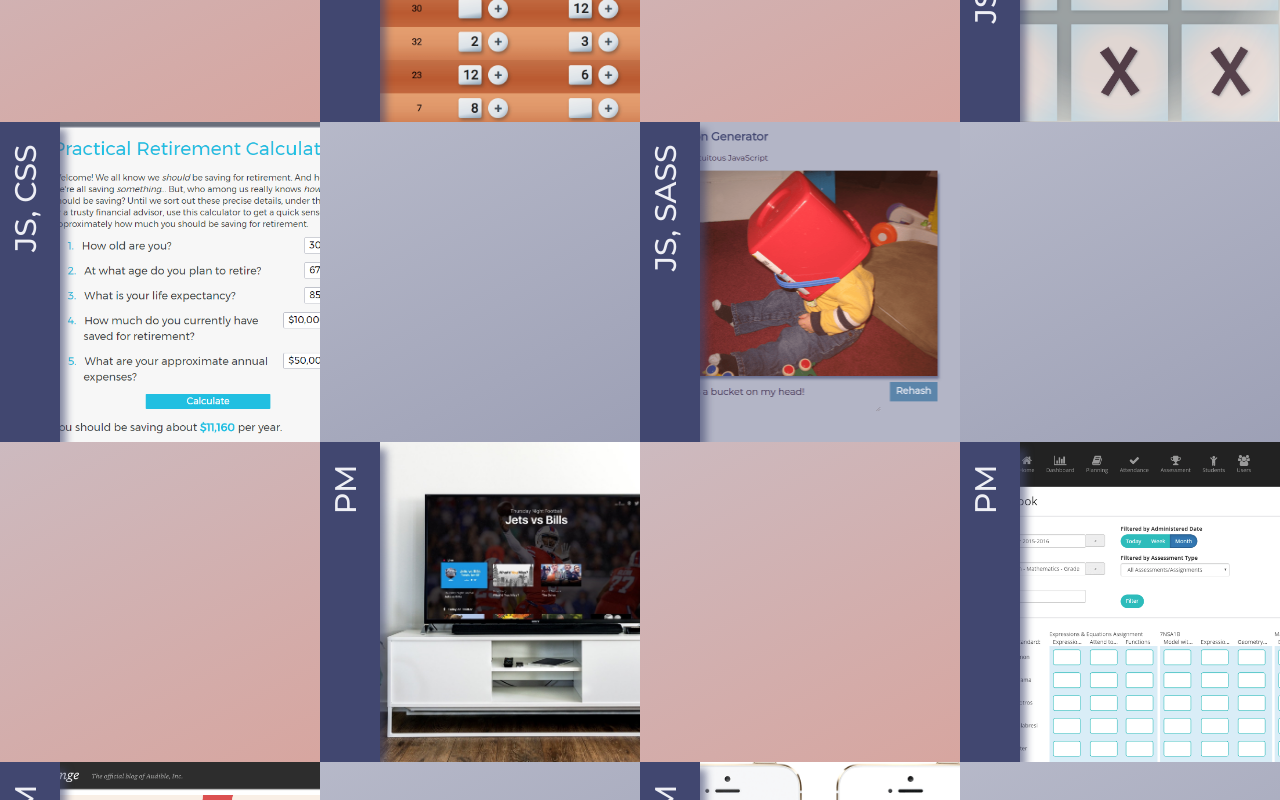
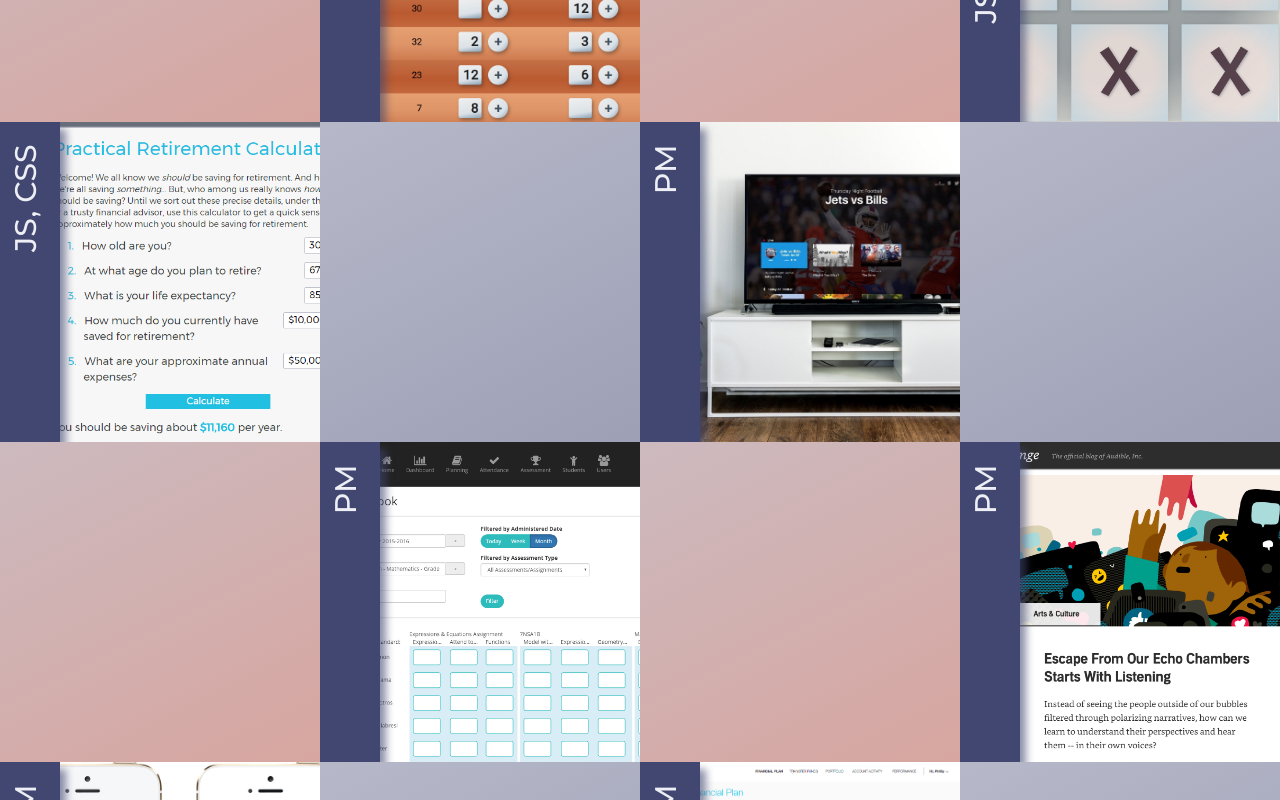
Before and after one commit to jessbodie/jbr-website-next, a Next.js app: page /projects in a window 1280 px wide. Shown: the part 1920-2720 px from the top of the page. Built offline with nearby package versions, Linux system fonts and the light colour scheme.

Commit message:
Clean up formatting, fix projects links, text

```diff
--- a/app/globals.scss
+++ b/app/globals.scss
@@ -123,7 +123,7 @@ button {
   font-size: 1.1em;
   // font-weight: bold;
   color: vars.$color-white;
-  padding: .5em 1em .75em 1em;
+  padding: .5em;
   border: none;
   outline: none;
 
--- a/app/projects/data/projects_list.json
+++ b/app/projects/data/projects_list.json
@@ -1,7 +1,7 @@
 [
     {
         "id": -1,
-        "title": "Administrator, Financial Consolidation Systems (2020-present)",
+        "title": "Administrator, Financial Consolidation Systems (2020-2025)",
         "link": "https://www.interpublic.com",
         "label": "JS, CSS",
         "screenshot": "img/projects/proj_ipg-blue.jpg",
@@ -11,48 +11,39 @@
     {
         "id": 1,
         "title": "Developer and Product Manager (2018)",
-        "link": "http://lucky.jessbodie.com",
+        "link": "https://lucky-cat-game.vercel.app/",
         "label": "JS, SASS",
         "screenshot": "img/projects/proj_lucky_cat.png",
         "alt": "Screenshot of Lucky Cat - Game",
-        "description": "<p>Designed and developed the <b><a href='http://lucky.jessbodie.com' target='_blank'>Lucky Cat - Game</a></b> web app with JavaScript, SASS, and HTML. Click Lucky Cat to grow your pot of gold.</p>"
+        "description": "<p>Designed and developed the <b><a href='https://lucky-cat-game.vercel.app/' target='_blank'>Lucky Cat - Game</a></b> web app with JavaScript, SASS, and HTML. Click Lucky Cat to grow your pot of gold.</p>"
         },
 
     {
         "id": 0,
         "title": "Developer and Product Manager (2018)",
-        "link": "http://basketball.jessbodie.com",
+        "link": "https://basketball-scorekeeping-jbkqgs3n3-jessbodies-projects.vercel.app",
         "label": "JS, SASS",
         "screenshot": "img/projects/proj_basketball_scorekeeping.png",
         "alt": "Screenshot of Basketball Scorekeeping",
-        "description": "<p>Designed and developed the <b><a href='http://basketball.jessbodie.com' target='_blank'>Basketball Scorekeeping</a></b> web app with JavaScript and HTML/SASS. This app is intended to replace a tedious paper-and-pencil process used to score youth basketball games.</p>"
+        "description": "<p>Designed and developed the <b><a href='https://basketball-scorekeeping-jbkqgs3n3-jessbodies-projects.vercel.app/' target='_blank'>Basketball Scorekeeping</a></b> web app with JavaScript and HTML/SASS. This app is intended to replace a tedious paper-and-pencil process used to score youth basketball games.</p>"
     },
         {
             "id": 2,
             "title": "Developer (2018)",
-            "link": "https://tictacboh.herokuapp.com/",
+            "link": "https://www.panix.com/~ianr/tictacboh",
             "label": "JS, ES6, SASS",
             "screenshot": "img/projects/proj_tictactoe.png",
             "alt": "Screenshot of Tic Tac Toe",
-            "description": "<p>Developed Developed the classic <b><a href='https://www.panix.com/~ianr/tictacboh/' target='_blank'>Tic Tac Toe</a></b> game with JavaScript, ES6, SASS, HTML, Node.js, Webpack.</p>"
+            "description": "<p>Developed the classic <b><a href='https://www.panix.com/~ianr/tictacboh' target='_blank'>Tic Tac Toe</a></b> game with JavaScript, ES6, SASS, HTML, Node.js, Webpack.</p>"
             },
     {
         "id": 3,
         "title": "Developer and Product Manager (2017, 2013)",
-        "link": "http://calc.jessbodie.com",
+        "link": "https://retirement-calculator-qth5urqco-jessbodies-projects.vercel.app",
         "label": "JS, CSS",
         "screenshot": "img/projects/proj_calc.png",
         "alt": "Screenshot of Practical Retirement Calculator",
-        "description": "<ul><li>Ported the <b><a href='http://calc.jessbodie.com' target='_blank'>Practical Retirement Calculator</a></b> to JavaScript and HTML/CSS</li>  <li>Designed an easy-to-use retirement calculator app for Android mobile devices.  Developed the prototype and algorithm using Excel.</li></ul>"
-        },
-        {
-        "id": 4,
-        "title": "Developer (2017)",
-        "link": "/captions",
-        "label": "JS, SASS",
-        "screenshot": "img/projects/proj_captions.png",
-        "alt": "Screenshot of Captions Generator",
-        "description": "<p>Developed <b><a href='/captions' target='_blank'>Caption Generator</a></b> feature in JavaScript to show random captions and incorporate new captions input by user.</p>"
+        "description": "<ul><li>Ported the <b><a href='https://retirement-calculator-qth5urqco-jessbodies-projects.vercel.app' target='_blank'>Practical Retirement Calculator</a></b> to JavaScript and HTML/CSS</li>  <li>Designed an easy-to-use retirement calculator app for Android mobile devices.  Developed the prototype and algorithm using Excel.</li></ul>"
         },
     {
         "id": 5,
@@ -61,7 +52,7 @@
         "label": "PM",
         "screenshot": "img/projects/proj_twitter_living_room.jpg",
         "alt": "Image of Twitter app on a TV",
-        "description": "<ul>Lead engineering team through development for on-schedule and on-budget launch and follow up releases for TV apps: <li><b><a href='http://www.prnewswire.com/news-releases/twitter-introduces-apple-tv-amazon-fire-tv-and-xbox-one-apps-for-live-streaming-video-300327745.html' target='_blank'>Twitter for Apple TV</a></b></li><li><b><a href='https://www.amazon.com/Twitter-Inc-on-FireTV/dp/B01KN3K3C8/ref=sr_1_2?s=mobile-apps&ie=UTF8&qid=1480474104&sr=1-2' target='_blank'>Twitter on Fire TV</a></b></li><li><b><a href='https://play.google.com/store/apps/details?id=com.twitter.twittertv.androidtv&hl=en' target='_blank'>Twitter for Android TV</a></b></li> <li><b><a href='https://channelstore.roku.com/details/124910/twitter-for-rokuP' target='_blank'>Twitter for Roku</a></b></li> <p>Apple named Twitter for <a href='https://www.apple.com/newsroom/2016/12/apple-unveils-best-of-2016-across-apps-music-movies-and-more.html' target='_blank'>Apple TV App of the Year for 2016</a>.</p></ul>"
+        "description": "<ul>Lead engineering team through development for on-schedule and on-budget <a href='http://www.prnewswire.com/news-releases/twitter-introduces-apple-tv-amazon-fire-tv-and-xbox-one-apps-for-live-streaming-video-300327745.html' target='_blank'><b>launch of Twitter for TV apps</b></a> for Apple TV, Fire TV, Android TV, and Roku.  </li> <p>Apple named Twitter for <a href='https://www.apple.com/newsroom/2016/12/apple-unveils-best-of-2016-across-apps-music-movies-and-more.html' target='_blank'><b>Apple TV App of the Year for 2016</b></a>.</p></ul>"
         },
     {
         "id": 6,
@@ -70,16 +61,16 @@
         "label": "PM",
         "screenshot": "img/projects/proj_cortex_gradebook.png",
         "alt": "Screenshot of Cortex Learning Management System",
-        "description": "<ul> <li>Lead engineering team to develop and release improvements and features for the <b><a href='https://www.innovateedunyc.org/cortex' target='_blank'>Cortex</a></b> online learning management system and student information system.</li> <li>Collaborate with client team to develop and prioritize updates.</li> </ul>"
+        "description": "<ul> <li>Lead engineering team to develop and release improvements and features for the Cortex online learning management system and student information system.</li> <li>Collaborate with client team to develop and prioritize updates.</li> </ul>"
         },
     {
         "id": 7,
-        "title": "Project Manger for HappyFunCorp's Client Audible (2015-16)",
+        "title": "Project Manger for HappyFunCorp's Client <a href='https://audiblerange.com' target='_blank'>Audible</a> (2015-16)",
         "link": "https://audiblerange.com",
         "label": "PM",
         "screenshot": "img/projects/proj_audible_home.png",
         "alt": "Screenshot of Audible Range Blog",
-        "description": "<p>Lead engineering team through development of on-schedule and on-budget release of responsive, online marketing blog, <b><a href='https://audiblerange.com/' target='_blank'>Audible Range</a></b>.</p>"
+        "description": "<p>Lead engineering team through development of on-schedule and on-budget release of responsive, online marketing blog, <b><a href='https://www.niemanlab.org/2016/03/hot-pod-can-podcasts-move-beyond-talking-heads-to-produce-digital-first-audio-news' target='_blank'>Audible Range</a></b>.</p>"
         },
     {
         "id": 8,
@@ -102,11 +93,11 @@
     {
         "id": 10,
         "title": "Product Manager and Project Manager for <a href='http://www.happyfuncorp.com' target='_blank'>HappyFunCorp's</a> Client <a href='https://www.rw-3.com' target='_blank'>RW-3</a> (2014-15)",
-        "link": "https://www.rw-3.com/request-a-culturewizard-teamplace-demo",
+        "link": "https://www.rw-3.com",
         "label": "PM",
         "screenshot": "img/projects/proj_teamplace.png",
         "alt": "Screenshot of TeamPlace",
-        "description": "<ul><li>Collaborate with client teams to define and develop overhaul of the online training website, <b><a href='https://www.rw-3.com/request-a-culturewizard-teamplace-demo' target='_blank'>TeamPlace</a></b>.</li><li>Prepare UX requirements, user flows, and wireframes.</li><li>Lead teams through design, engineering, QA, and release.</li></ul>"
+        "description": "<ul><li>Collaborate with client teams to define and develop overhaul of the online training website, TeamPlace.</li><li>Prepare UX requirements, user flows, and wireframes.</li><li>Lead teams through design, engineering, QA, and release.</li></ul>"
         },
     {
         "id": 11,
```
Also changed, not shown: app/about/page.module.scss (+5 -4 lines).
